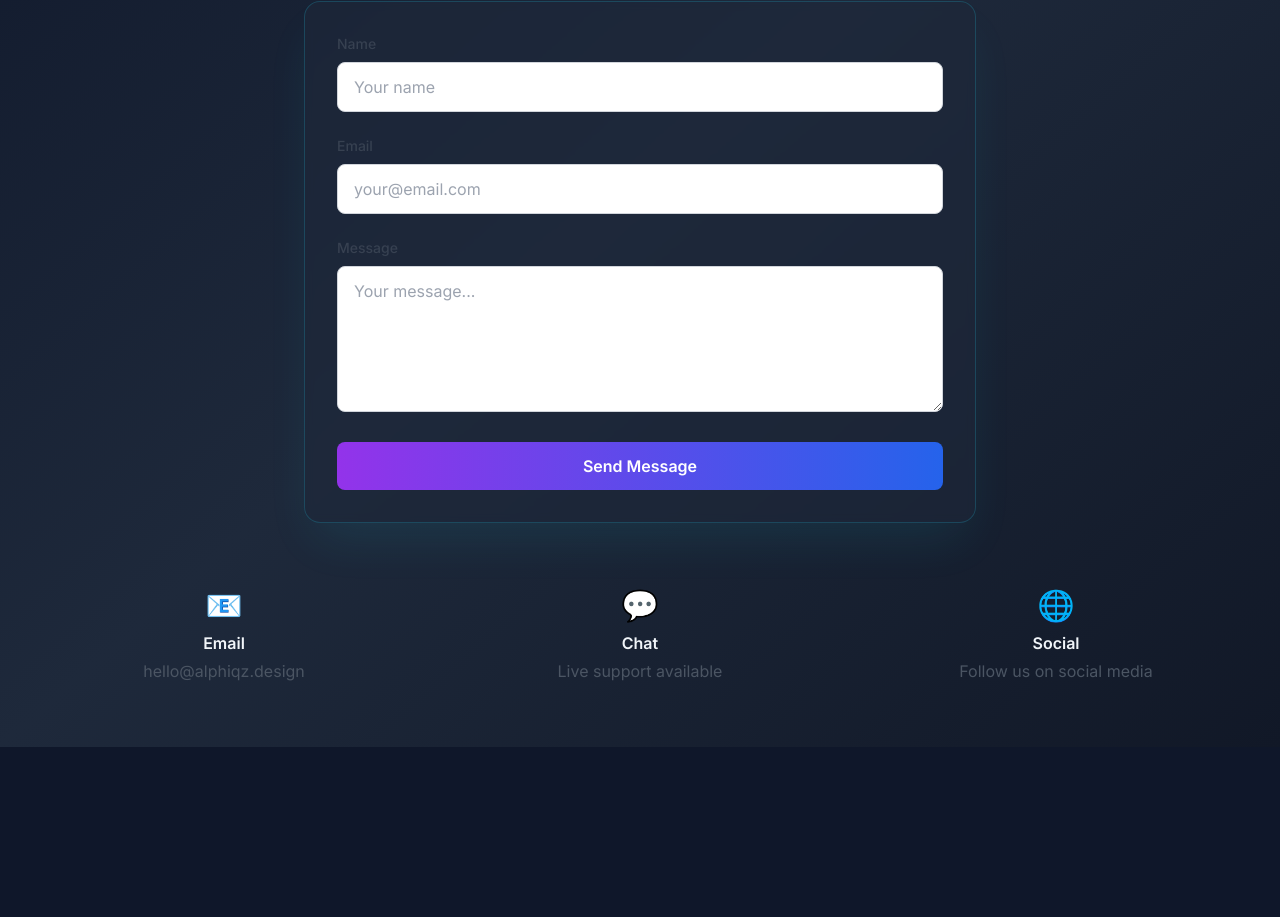
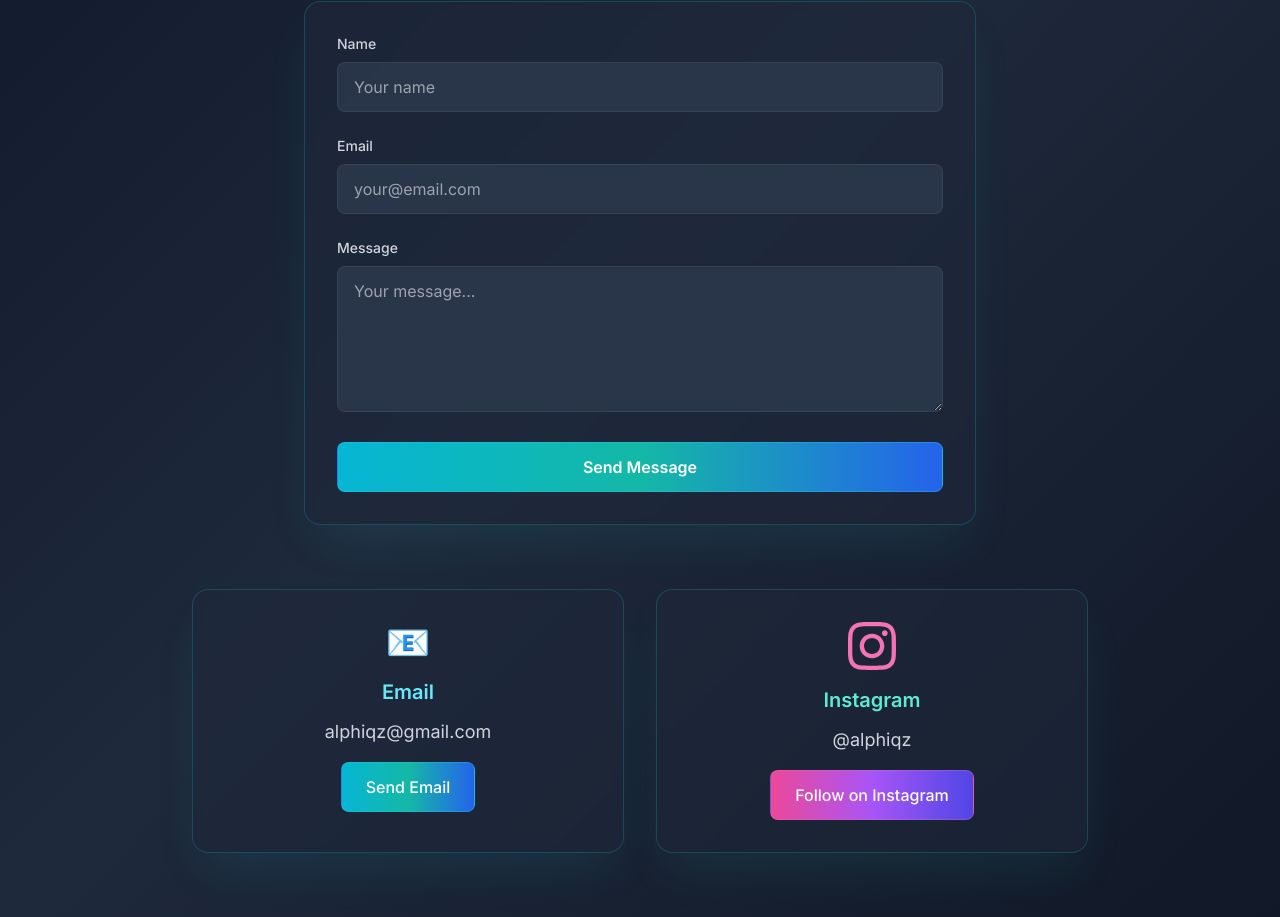
Before and after one commit to kanishkagayanath/Alphiqz, a Next.js app: page /contact in a window 1280 px wide. Shown: the part 379-1296 px from the top of the page. Before the commit the page ends 1126 px from the top, so only its background shows below. Built offline with nearby package versions, Linux system fonts and the light colour scheme.

Commit message:
Contact page updated

```diff
--- a/src/app/contact/page.tsx
+++ b/src/app/contact/page.tsx
@@ -19,44 +19,44 @@ export default function Contact() {
           <div className="bg-slate-800/60 backdrop-blur-sm rounded-2xl shadow-2xl shadow-cyan-400/10 border border-cyan-400/20 p-8">
             <form className="space-y-6">
               <div>
-                <label htmlFor="name" className="block text-sm font-medium text-gray-700 mb-2">
+                <label htmlFor="name" className="block text-sm font-medium text-gray-300 mb-2">
                   Name
                 </label>
                 <input
                   type="text"
                   id="name"
-                  className="w-full px-4 py-3 border border-gray-300 rounded-lg focus:ring-2 focus:ring-purple-600 focus:border-transparent transition-colors duration-300"
+                  className="w-full px-4 py-3 bg-slate-700/60 border border-slate-600/40 text-white rounded-lg focus:ring-2 focus:ring-cyan-400 focus:border-cyan-400 transition-colors duration-300 placeholder-gray-400"
                   placeholder="Your name"
                 />
               </div>
 
               <div>
-                <label htmlFor="email" className="block text-sm font-medium text-gray-700 mb-2">
+                <label htmlFor="email" className="block text-sm font-medium text-gray-300 mb-2">
                   Email
                 </label>
                 <input
                   type="email"
                   id="email"
-                  className="w-full px-4 py-3 border border-gray-300 rounded-lg focus:ring-2 focus:ring-purple-600 focus:border-transparent transition-colors duration-300"
+                  className="w-full px-4 py-3 bg-slate-700/60 border border-slate-600/40 text-white rounded-lg focus:ring-2 focus:ring-cyan-400 focus:border-cyan-400 transition-colors duration-300 placeholder-gray-400"
                   placeholder="your@email.com"
                 />
               </div>
 
               <div>
-                <label htmlFor="message" className="block text-sm font-medium text-gray-700 mb-2">
+                <label htmlFor="message" className="block text-sm font-medium text-gray-300 mb-2">
                   Message
                 </label>
                 <textarea
                   id="message"
                   rows={5}
-                  className="w-full px-4 py-3 border border-gray-300 rounded-lg focus:ring-2 focus:ring-purple-600 focus:border-transparent transition-colors duration-300"
+                  className="w-full px-4 py-3 bg-slate-700/60 border border-slate-600/40 text-white rounded-lg focus:ring-2 focus:ring-cyan-400 focus:border-cyan-400 transition-colors duration-300 placeholder-gray-400"
                   placeholder="Your message..."
                 ></textarea>
               </div>
 
               <button
                 type="submit"
-                className="w-full bg-gradient-to-r from-purple-600 to-blue-600 text-white py-3 rounded-lg font-semibold hover:shadow-lg transition-all duration-300 transform hover:scale-105"
+                className="w-full bg-gradient-to-r from-cyan-500 via-teal-500 to-blue-600 text-white py-3 rounded-lg font-semibold hover:shadow-2xl hover:shadow-cyan-400/25 transition-all duration-300 transform hover:scale-105 border border-cyan-400/30"
               >
                 Send Message
               </button>
@@ -65,23 +65,35 @@ export default function Contact() {
         </div>
 
         {/* Contact info */}
-        <div className="mt-16 grid grid-cols-1 md:grid-cols-3 gap-8">
-          <div className="text-center">
-            <div className="text-3xl mb-2">📧</div>
-            <h3 className="font-semibold mb-1">Email</h3>
-            <p className="text-gray-600">hello@alphiqz.design</p>
+        <div className="mt-16 grid grid-cols-1 md:grid-cols-2 gap-8 max-w-4xl mx-auto">
+          <div className="text-center bg-slate-800/60 backdrop-blur-sm rounded-2xl p-8 border border-cyan-400/20 shadow-2xl shadow-cyan-400/10">
+            <div className="text-4xl mb-4">📧</div>
+            <h3 className="text-xl font-semibold mb-3 text-cyan-300">Email</h3>
+            <p className="text-gray-300 text-lg">alphiqz@gmail.com</p>
+            <a
+              href="mailto:alphiqz@gmail.com"
+              className="inline-block mt-4 bg-gradient-to-r from-cyan-500 via-teal-500 to-blue-600 text-white px-6 py-3 rounded-lg font-medium hover:shadow-2xl hover:shadow-cyan-400/25 transition-all duration-300 transform hover:scale-105 border border-cyan-400/30"
+            >
+              Send Email
+            </a>
           </div>
 
-          <div className="text-center">
-            <div className="text-3xl mb-2">💬</div>
-            <h3 className="font-semibold mb-1">Chat</h3>
-            <p className="text-gray-600">Live support available</p>
-          </div>
-
-          <div className="text-center">
-            <div className="text-3xl mb-2">🌐</div>
-            <h3 className="font-semibold mb-1">Social</h3>
-            <p className="text-gray-600">Follow us on social media</p>
+          <div className="text-center bg-slate-800/60 backdrop-blur-sm rounded-2xl p-8 border border-teal-400/20 shadow-2xl shadow-teal-400/10">
+            <div className="text-4xl mb-4">
+              <svg className="w-12 h-12 mx-auto text-pink-400" fill="currentColor" viewBox="0 0 24 24" xmlns="http://www.w3.org/2000/svg">
+                <path d="M12 2.163c3.204 0 3.584.012 4.85.07 3.252.148 4.771 1.691 4.919 4.919.058 1.265.069 1.645.069 4.849 0 3.205-.012 3.584-.069 4.849-.149 3.225-1.664 4.771-4.919 4.919-1.266.058-1.644.07-4.85.07-3.204 0-3.584-.012-4.849-.07-3.26-.149-4.771-1.699-4.919-4.92-.058-1.265-.07-1.644-.07-4.849 0-3.204.013-3.583.07-4.849.149-3.227 1.664-4.771 4.919-4.919 1.266-.057 1.645-.069 4.849-.069zm0-2.163c-3.259 0-3.667.014-4.947.072-4.358.2-6.78 2.618-6.98 6.98-.059 1.281-.073 1.689-.073 4.948 0 3.259.014 3.668.072 4.948.2 4.358 2.618 6.78 6.98 6.98 1.281.058 1.689.072 4.948.072 3.259 0 3.668-.014 4.948-.072 4.354-.2 6.782-2.618 6.979-6.98.059-1.28.073-1.689.073-4.948 0-3.259-.014-3.667-.072-4.947-.196-4.354-2.617-6.78-6.979-6.98-1.281-.059-1.69-.073-4.949-.073zm0 5.838c-3.403 0-6.162 2.759-6.162 6.162s2.759 6.163 6.162 6.163 6.162-2.759 6.162-6.163c0-3.403-2.759-6.162-6.162-6.162zm0 10.162c-2.209 0-4-1.79-4-4 0-2.209 1.791-4 4-4s4 1.791 4 4c0 2.21-1.791 4-4 4zm6.406-11.845c-.796 0-1.441.645-1.441 1.44s.645 1.44 1.441 1.44c.795 0 1.439-.645 1.439-1.44s-.644-1.44-1.439-1.44z"/>
+              </svg>
+            </div>
+            <h3 className="text-xl font-semibold mb-3 text-teal-300">Instagram</h3>
+            <p className="text-gray-300 text-lg">@alphiqz</p>
+            <a
+              href="https://www.instagram.com/alphiqz?igsh=MXZiN3JmNzZvaTlidQ=="
+              target="_blank"
+              rel="noopener noreferrer"
+              className="inline-block mt-4 bg-gradient-to-r from-pink-500 via-purple-500 to-indigo-600 text-white px-6 py-3 rounded-lg font-medium hover:shadow-2xl hover:shadow-pink-400/25 transition-all duration-300 transform hover:scale-105 border border-pink-400/30"
+            >
+              Follow on Instagram
+            </a>
           </div>
         </div>
       </div>
```
